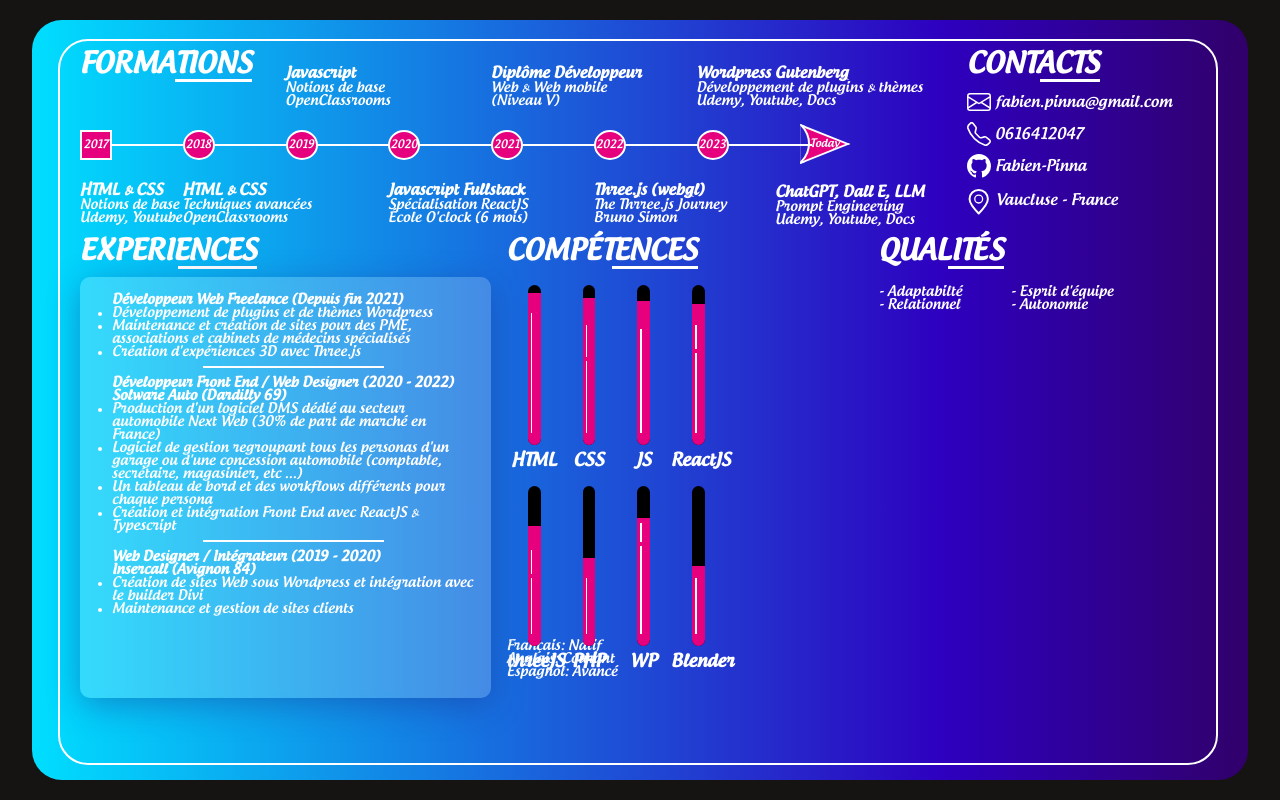
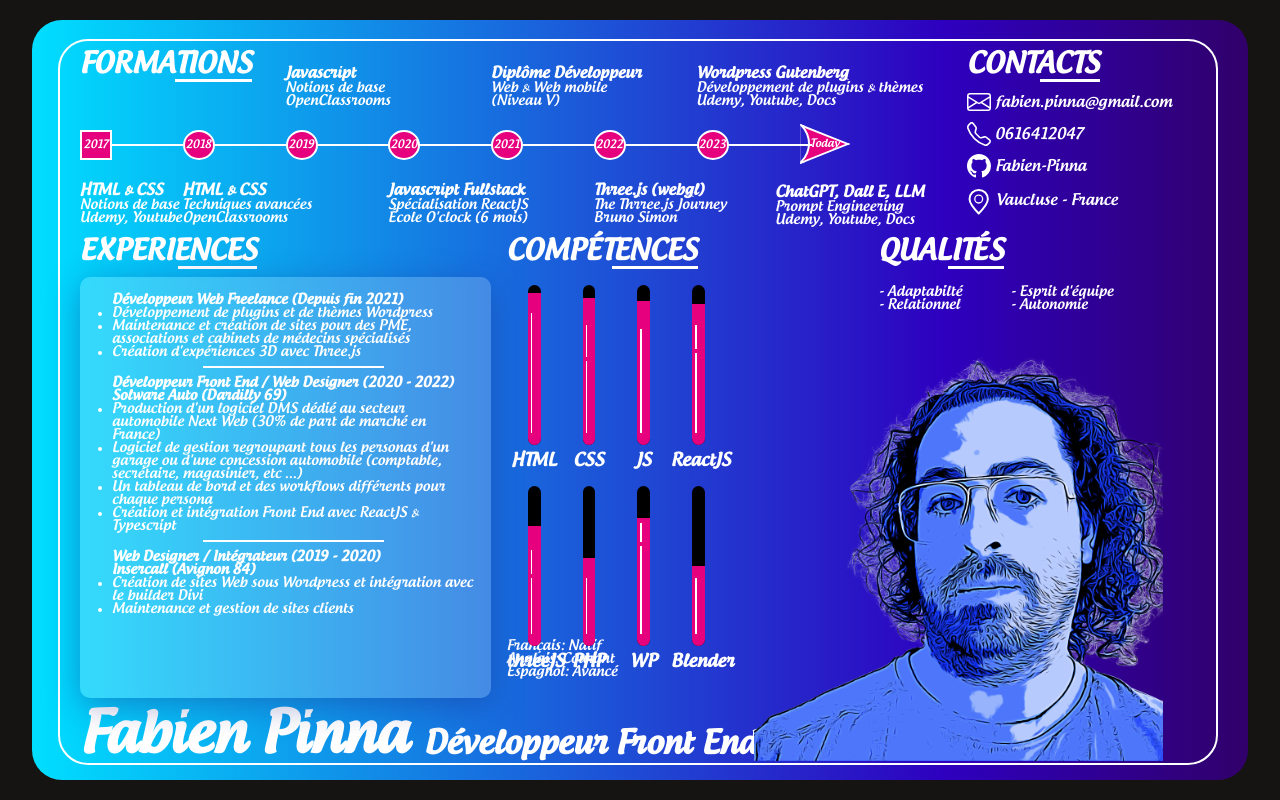
Before and after one commit to Fabien-Pinna/my-resume, a React app: page / in a window 1280 px wide. Built offline with nearby package versions, Linux system fonts and the light colour scheme; the HTML template or start-up script is replaced by a standard one.

Commit message:
All parts added need to be styled with precision eyes ^^

```diff
--- a/src/Resume.jsx
+++ b/src/Resume.jsx
@@ -4,6 +4,8 @@ import Experience from './components/Experience/Experience'
 import Skill from './components/Skill/Skill'
 import Quality from './components/Quality/Quality'
 import Language from './components/Language/Language'
+import Name from './components/Name/Name'
+import Picture from './components/Picture/Picture'
 
 import './Resume.scss'
 
@@ -17,6 +19,8 @@ const Resume = () => {
                 <Skill />
                 <Quality />
                 <Language />
+                <Name />
+                <Picture />
             </div>
 
         </div>
--- /dev/null
+++ b/src/components/Name/Name.jsx
@@ -0,0 +1,12 @@
+import './Name.scss'
+
+const Name = () => {
+    return (
+        <div className='name'>
+            <h1 className="name-text">Fabien Pinna</h1>
+            <h2 className="job-text">Développeur Front End</h2>
+        </div>
+    )
+}
+
+export default Name
--- /dev/null
+++ b/src/components/Name/Name.scss
@@ -0,0 +1,18 @@
+.name {
+    grid-area: name;
+    margin: 1rem 0 0 3rem;
+    display: flex;
+    align-items: center;
+    line-height: 2rem;
+    vertical-align: bottom;
+
+    .name-text {
+        font-size: 3.5rem;
+        margin-bottom: 1rem;
+    }
+
+    .job-text {
+        font-size: 2rem;
+        margin-left: 1rem;
+    }
+}
--- /dev/null
+++ b/src/components/Picture/Picture.jsx
@@ -0,0 +1,11 @@
+import './Picture.scss'
+
+const Picture = () => {
+    return (
+        <div className='picture'>
+            <img src="src/assets/picture/fabio-2.png" alt="" />
+        </div>
+    )
+}
+
+export default Picture
--- /dev/null
+++ b/src/components/Picture/Picture.scss
@@ -0,0 +1,12 @@
+.picture {
+    grid-area: picture;
+    margin: 0 5rem 3rem 0;
+    position: relative;
+
+    img {
+        position: absolute;
+        left: -3.8rem;
+        bottom: -1.8rem;
+        height: 100%;
+    }
+}
```
Also changed, not shown: src/assets/picture/fabio-2.png (added).
